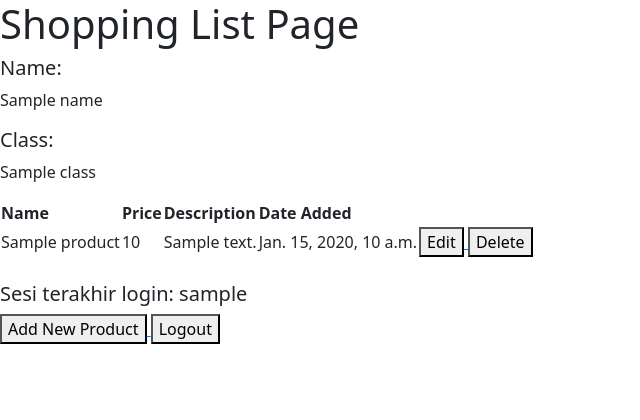
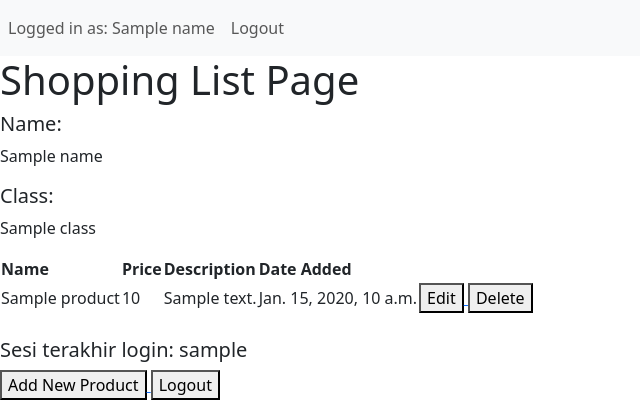
Before and after one commit to Kaisadianf/shopping-list, a Django app: template main/templates/main.html in a window 1280 px wide. Shown: the top 420 px of the page, without its empty margins (0-640 px from the left). Run offline with Django 4.2, Linux system fonts and the light colour scheme; the template is opened without the code that fills it: most values are stand-ins (such as "Sample title", 1, 10 or a date in 2020).

Commit message:
Selesai Tutorial 4

```diff
--- a/main/templates/main.html
+++ b/main/templates/main.html
@@ -1,6 +1,22 @@
 {% extends 'base.html' %}
 
 {% block content %}
+    <nav class="navbar navbar-expand-lg navbar-light bg-light">
+        <button class="navbar-toggler" type="button" data-toggle="collapse" data-target="#navbarNav" aria-controls="navbarNav" aria-expanded="false" aria-label="Toggle navigation">
+            <span class="navbar-toggler-icon"></span>
+        </button>
+        <div class="collapse navbar-collapse" id="navbarNav">
+            <ul class="navbar-nav ml-auto">
+                <li class="nav-item">
+                    <span class="nav-link">Logged in as: {{ name }}</span>
+                </li>
+                <li class="nav-item">
+                    <a href="{% url 'main:logout' %}" class="nav-link">Logout</a>
+                </li>
+            </ul>
+        </div>
+    </nav>
+
     <h1>Shopping List Page</h1>
 
     <h5>Name:</h5>
```
